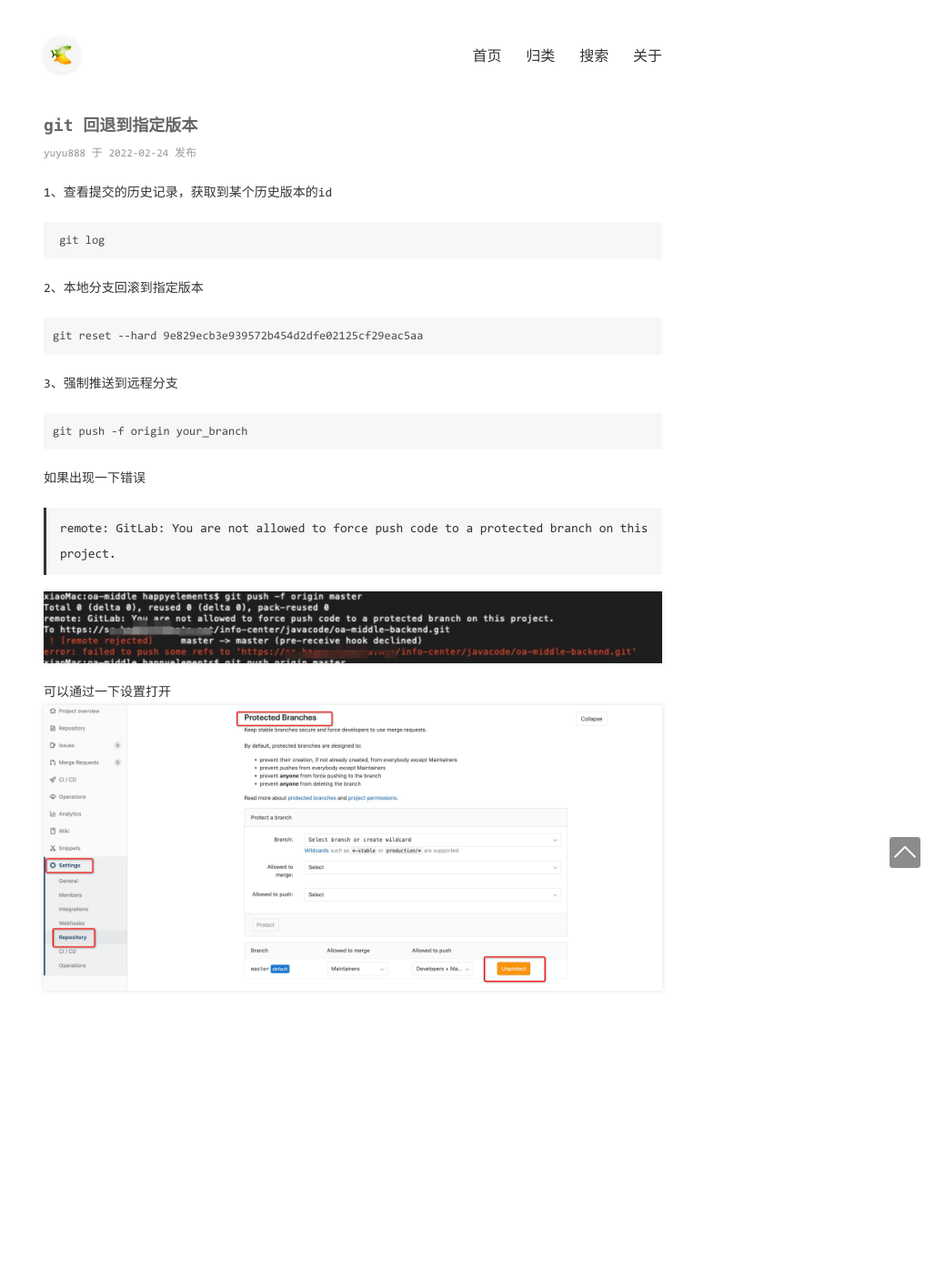
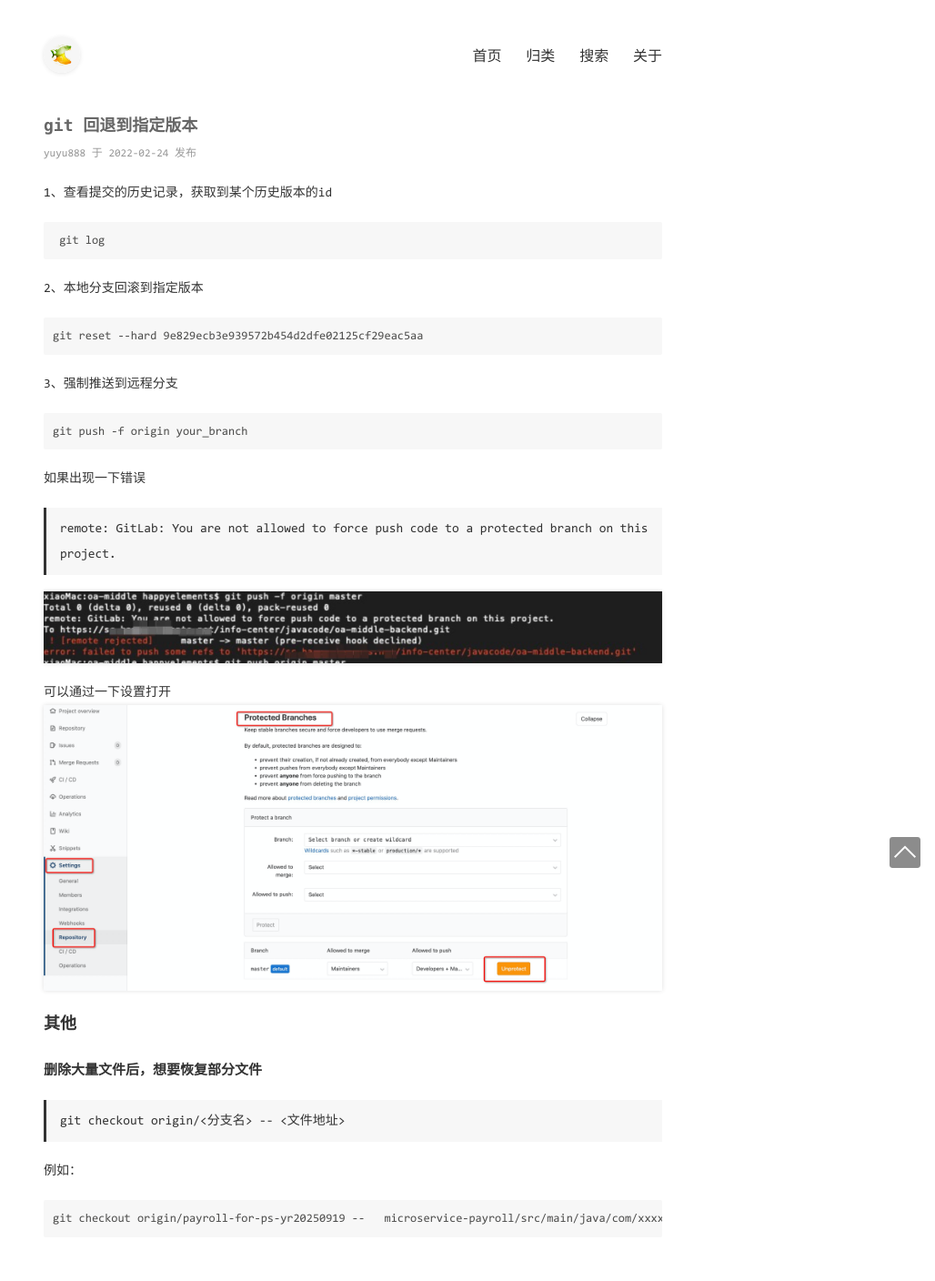
Before and after one commit to yuyu888/yuyu888.github.io, a Jekyll site: the page built from _posts/2022-02-24-git 回退到指定版本.md, in a window 1280 px wide. Shown: the whole page at 91% size, without its empty margins (252-1280 px from the left). Built offline with Jekyll 4.4.1, drawn with Linux system fonts in a browser that asks for light colours; comment, search, counter and statistics services are not loaded; before the commit the page ends 1137 px from its top, so only the background shows below that.

Commit message:
Update 2022-02-24-git 回退到指定版本.md

`````diff
--- a/_posts/2022-02-24-git 回退到指定版本.md
+++ b/_posts/2022-02-24-git 回退到指定版本.md
@@ -29,3 +29,15 @@ git push -f origin your_branch
 
 可以通过一下设置打开
 ![图例](git_setting.png)
+
+
+## 其他
+
+### 删除大量文件后，想要恢复部分文件
+
+> git checkout  origin/<分支名> -- <文件地址>
+
+例如：
+````git
+git checkout origin/payroll-for-ps-yr20250919 --   microservice-payroll/src/main/java/com/xxxx/infocenter/attendanceservice/manage/logic/impl/SpecialDayLogicImpl.java
+````
`````
